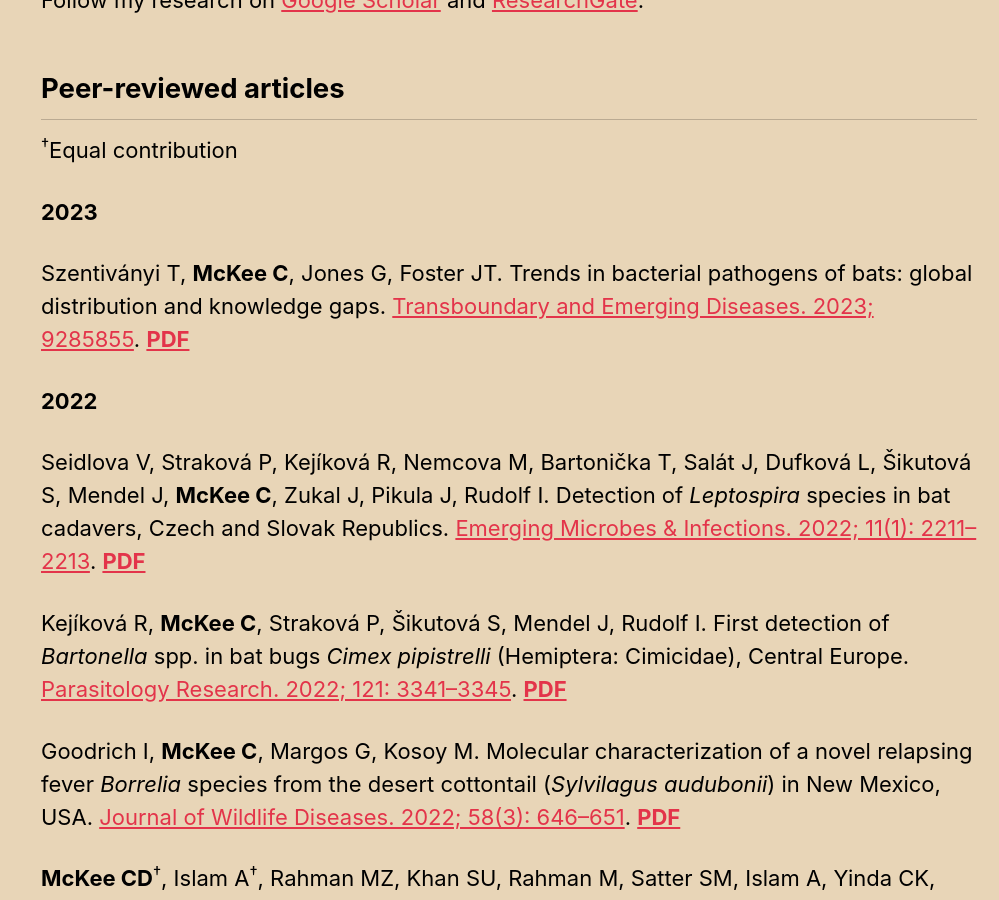
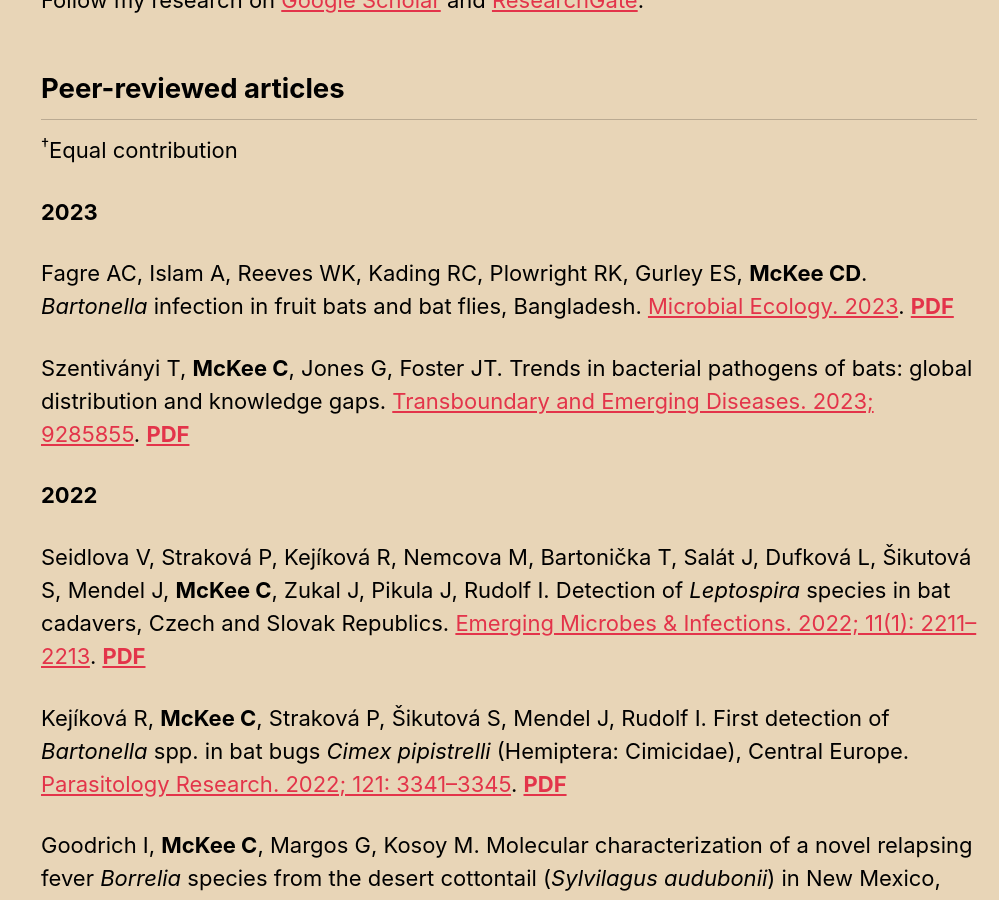
Before and after one commit to clifmckee/clifmckee.github.io, a Jekyll site: the page built from _pages/publications.md, in a window 1280 px wide and 900 px high, scrolled down 348 px. Shown: the whole window, without its empty margins (281-1280 px from the left). Built offline with Jekyll 4.4.1, drawn with Linux system fonts in a browser that asks for light colours; cached includes are drawn as plain includes.

Commit message:
Update pubs 2023-09-01

```diff
--- a/_pages/publications.md
+++ b/_pages/publications.md
@@ -15,6 +15,8 @@ Follow my research on [Google Scholar](https://scholar.google.com/citations?user
 <sup>†</sup>Equal contribution
 
 **2023**
+
+Fagre AC, Islam A, Reeves WK, Kading RC, Plowright RK, Gurley ES, **McKee CD**. *Bartonella* infection in fruit bats and bat flies, Bangladesh. [Microbial Ecology. 2023](https://doi.org/10.1155/2023/9285855). [**PDF**](http://clifmckee.github.io/files/2023_Fagre_Microb_Ecol.pdf)
 
 Szentiványi T, **McKee C**, Jones G, Foster JT. Trends in bacterial pathogens of bats: global distribution and knowledge gaps. [Transboundary and Emerging Diseases. 2023; 9285855](https://doi.org/10.1155/2023/9285855). [**PDF**](http://clifmckee.github.io/files/2023_Szentivanyi_TBED.pdf)
 
```
Also changed, not shown: 2 other files.
